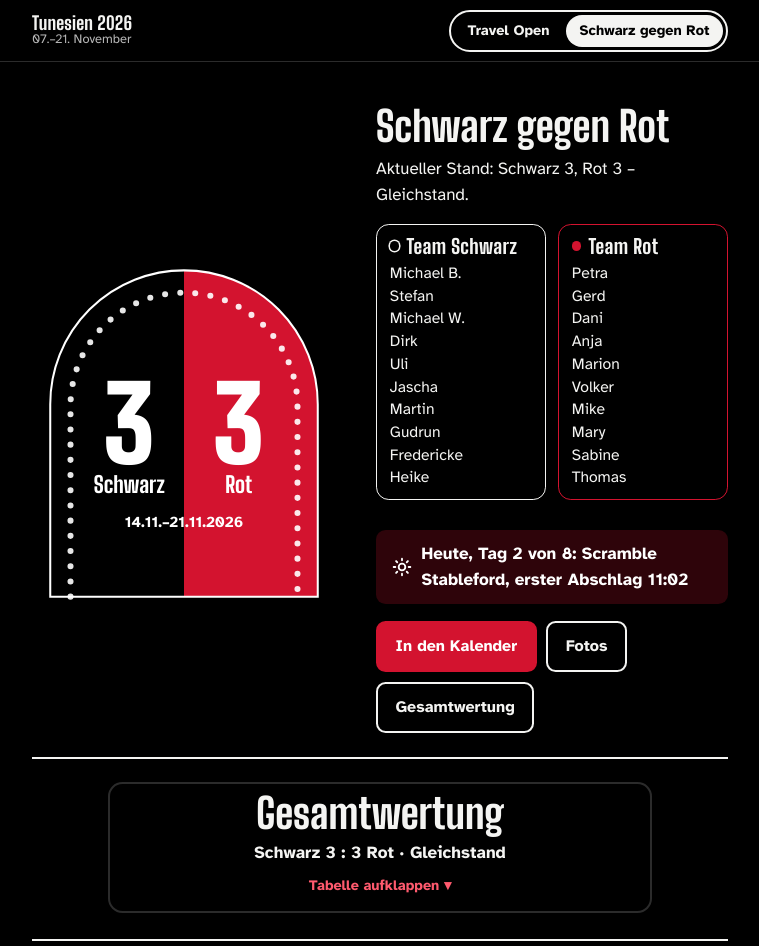
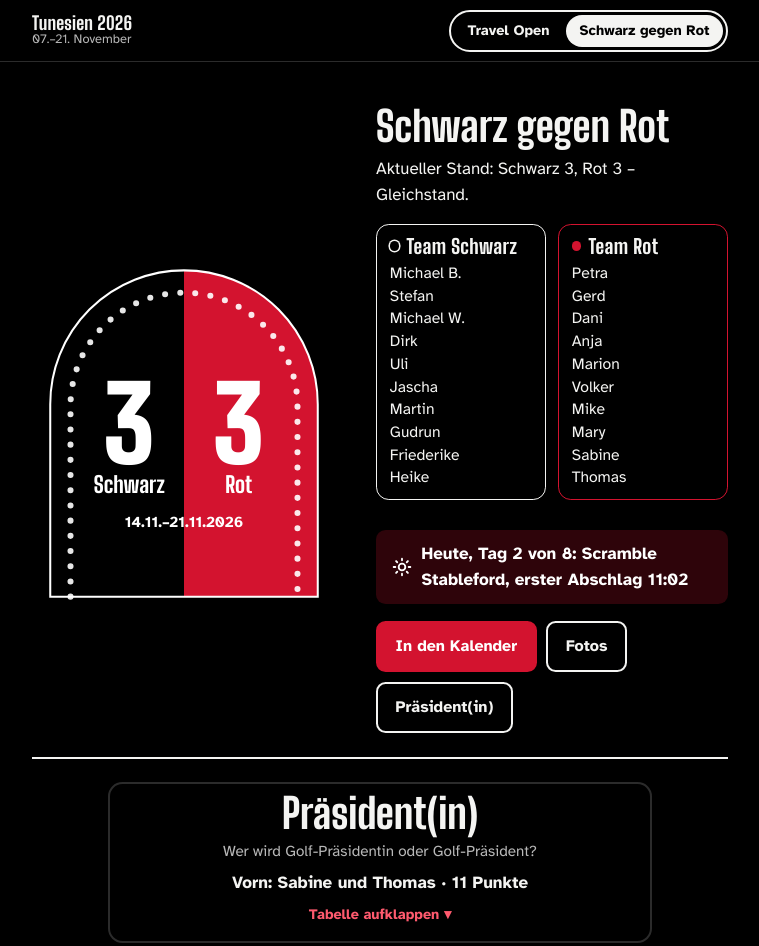
Before and after one commit to Marinek/travel-open-rs, a plain HTML site: page index.html in a window 1280 px wide. Shown: the top 946 px of the page, without its empty margins (260-1019 px from the left). Drawn offline with Linux system fonts and the light colour scheme.

Commit message:
Ergebnisse für die Präsidentin.

```diff
--- a/daten.js
+++ b/daten.js
@@ -236,10 +236,10 @@ const REISE = {
       name: "Schwarz gegen Rot",
       von: "2026-11-14",
       bis: "2026-11-21",
-      untertitel: "Zwei Teams, fünf Spieltage, ein Golf-Präsident.",
+      untertitel: "Zwei Teams, fünf Spieltage – und am Ende eine Golf-Präsidentin oder ein Golf-Präsident.",
       // Wer spielt für welches Team? Paare in den Flights werden danach eingefärbt.
       kader: {
-        schwarz: ["Michael B.", "Stefan", "Michael W.", "Dirk", "Uli", "Jascha", "Martin", "Gudrun", "Fredericke", "Heike"],
+        schwarz: ["Michael B.", "Stefan", "Michael W.", "Dirk", "Uli", "Jascha", "Martin", "Gudrun", "Friederike", "Heike"],
         rot: ["Petra", "Gerd", "Dani", "Anja", "Marion", "Volker", "Mike", "Mary", "Sabine", "Thomas"]
       },
       tage: [
@@ -282,11 +282,19 @@ const REISE = {
               ["Dani + Anja", "Michael W. + Dirk"],
               ["Marion + Volker", "Uli + Jascha"],
               ["Mike + Mary", "Martin + Gudrun"],
-              ["Sabine + Thomas", "Fredericke + Heike"]
+              ["Sabine + Thomas", "Friederike + Heike"]
             ],
             // Schwarz gegen Rot: wer hat den Flight gewonnen? "schwarz", "rot" oder
             // "unentschieden" (dann bekommen beide Teams einen Punkt). Ein Sieg = 1 Punkt.
             duell: ["schwarz", "rot", "rot", "unentschieden", "schwarz"]
+          },
+          // Präsidentschafts-Wertung (einzeln): Punkte des Tages pro Person –
+          // für jede gespielte 5 gibt es einen Punkt. Namen wie im kader.
+          praesident: {
+            "Dirk": 9, "Michael W.": 9, "Michael B.": 5, "Friederike": 8, "Heike": 8,
+            "Stefan": 5, "Martin": 4, "Gudrun": 4, "Jascha": 6, "Uli": 6,
+            "Volker": 8, "Marion": 8, "Gerd": 5, "Mary": 9, "Thomas": 11,
+            "Anja": 6, "Sabine": 11, "Mike": 9, "Dani": 6, "Petra": 5
           }
         },
         {
@@ -374,7 +382,7 @@ const REISE = {
             { t: "09:30", x: "Gemeinsames Dehnen, Einschlagen auf der Range, Putten" },
             { t: "10:30", tee: true, x: "Abschlag „Kampf der Titanen“ – Lochwettspiel Einzel, Schwarz gegen Rot" },
             { t: "16:30", back: true, x: "Abholung mit dem privaten Bus ins Hotel" },
-            { t: "18:30", eve: true, bis: "23:59", key: true, x: "Treffen an der Bar – Siegerehrung: Welches Team hat gewonnen? Kürung des Golf-Präsidenten" },
+            { t: "18:30", eve: true, bis: "23:59", key: true, x: "Treffen an der Bar – Siegerehrung: Welches Team hat gewonnen? Wer wird Golf-Präsidentin oder Golf-Präsident?" },
             { t: "19:00", x: "Gala-Abend" },
             { x: "Große Party an der Bar – wir feiern die Siegergruppe. Offenes Ende." }
           ],
--- a/index.html
+++ b/index.html
@@ -72,6 +72,7 @@ a.status:hover{text-decoration:underline}
 .liga summary:hover{border-color:var(--ink)}
 .liga-titel{font:800 clamp(1.9rem,6vw,2.6rem)/1 var(--display)}
 .liga-spitze{font-weight:700}
+.liga-unter{font-size:.95rem;color:var(--muted)}
 .liga-auf::after{content:"Tabelle aufklappen ▾";font-size:.9rem;color:var(--accent);font-weight:700}
 .liga[open] .liga-auf::after{content:"Tabelle zuklappen ▴"}
 body.w2 .liga-auf::after{color:#ff5a6e}
@@ -153,7 +154,6 @@ body.w2 .platz{color:#fff}
 .paar.remis .rang{background:#C9CFD8;color:var(--tinte)}
 .duell-tag{display:flex;align-items:center;gap:.45rem;flex-wrap:wrap;margin:.6rem 0 0;font-weight:700}
 .duell-tag b{font:800 1.5rem/1 var(--display);letter-spacing:.04em}
-.liga tr.summe td{font-weight:700;border-top:2px solid var(--ink);border-bottom:0}
 .kader{display:grid;grid-template-columns:1fr 1fr;gap:.75rem;margin:1rem 0;max-width:34rem}
 .kader div{border:1.5px solid var(--line);border-radius:.8rem;padding:.6rem .8rem}
 .kader .k-rot{border-color:var(--rot)}
@@ -306,7 +306,7 @@ details.formen dd{margin:0;color:var(--muted)}
       const ersterSpieltag = w.tage.find(t => t.art === "golf");
       const stand = st
         ? `<p>Aktueller Stand: Schwarz ${st.schwarz}, Rot ${st.rot} – ${standText(st)}.</p>`
-        : `<p>Fünf Spieltage auf GC Oliver, GC Foret und GC Jasmin. Der erste Punkt fällt am ${wtLang(ersterSpieltag.datum)}, ${kurz(ersterSpieltag.datum)}, beim Finale am Freitag wird der Golf-Präsident gekürt.</p>`;
+        : `<p>Fünf Spieltage auf GC Oliver, GC Foret und GC Jasmin. Der erste Punkt fällt am ${wtLang(ersterSpieltag.datum)}, ${kurz(ersterSpieltag.datum)}, beim Finale am Freitag wird die Golf-Präsidentin oder der Golf-Präsident gekürt.</p>`;
       const k = w.kader;
       const kader = k ? `<div class="kader">${[["schwarz","Schwarz"],["rot","Rot"]].map(([f, n]) =>
         `<div class="k-${f}"><h3 class="team-${f}">${PUNKT(f)}Team ${n}</h3><ul>${k[f].map(x => `<li>${esc(x)}</li>`).join("")}</ul></div>`).join("")}</div>` : "";
@@ -314,7 +314,7 @@ details.formen dd{margin:0;color:var(--muted)}
     }
     return `<section class="buehne"><div class="tor">${tor(w)}${innen}</div>
       <div class="info">${info}${status}
-        <div class="knopfzeile"><a class="knopf voll" href="#kalender">In den Kalender</a><a class="knopf" href="fotos.html">Fotos</a>${w.tage.some(t => punkteAm(t) || teamPunkteAm(t)) ? `<a class="knopf" href="#liga" onclick="document.getElementById('liga').open=true">Gesamtwertung</a>` : ""}</div>
+        <div class="knopfzeile"><a class="knopf voll" href="#kalender">In den Kalender</a><a class="knopf" href="fotos.html">Fotos</a>${w.tage.some(t => punkteAm(t) || praesidentAm(t)) ? `<a class="knopf" href="#liga" onclick="document.getElementById('liga').open=true">${w.kader ? "Präsident(in)" : "Gesamtwertung"}</a>` : ""}</div>
       </div></section>`;
   }
 
@@ -355,27 +355,15 @@ details.formen dd{margin:0;color:var(--muted)}
     return tage.reduce((a, p) => ({schwarz: a.schwarz + p.schwarz, rot: a.rot + p.rot}), {schwarz: 0, rot: 0});
   }
   const standText = st => st.schwarz === st.rot ? "Gleichstand" : `${st.schwarz > st.rot ? "Schwarz" : "Rot"} führt`;
-  function teamLiga(w){
-    const tage = w.tage.map(t => ({tag: t, p: teamPunkteAm(t)})).filter(x => x.p);
-    if (!tage.length) return "";
-    const st = teamStand(w), letzter = tage[tage.length - 1].tag;
-    const zeilen = tage.map(({tag, p}) => `<tr><td>${wt(tag.datum)} ${kurz(tag.datum)}<small class="vorher">${esc(tag.titel)}</small></td>
-      <td class="pkt">${p.schwarz}</td><td class="pkt">${p.rot}</td></tr>`).join("");
-    return `<details class="liga" id="liga">
-      <summary><span class="liga-titel">Gesamtwertung</span><span class="liga-spitze">Schwarz ${st.schwarz} : ${st.rot} Rot · ${standText(st)}</span><span class="liga-auf" aria-hidden="true"></span></summary>
-      <p>Stand nach ${wtLang(letzter.datum)}, ${kurz(letzter.datum)} · Jeder gewonnene Flight bringt dem Team einen Punkt, bei Unentschieden bekommen beide Teams einen.</p>
-      <div class="liga-rahmen"><table>
-        <thead><tr><th scope="col">Spieltag</th><th scope="col" class="pkt"><span class="team-schwarz">${PUNKT(1)}</span> Schwarz</th><th scope="col" class="pkt"><span class="team-rot">${PUNKT(1)}</span> Rot</th></tr></thead>
-        <tbody>${zeilen}<tr class="summe"><td>Gesamt</td><td class="pkt">${st.schwarz}</td><td class="pkt">${st.rot}</td></tr></tbody></table></div>
-    </details>`;
-  }
-
+  // Schwarz gegen Rot: Präsidentschafts-Wertung, einzeln (tag.praesident)
+  const praesidentAm = t => t.praesident || null;
   function liga(w){
-    if (w.kader) return teamLiga(w);
-    const gewertet = w.tage.map(t => ({tag: t, p: punkteAm(t)})).filter(x => x.p);
+    const praes = !!w.kader, quelle = praes ? praesidentAm : punkteAm;
+    const gewertet = w.tage.map(t => ({tag: t, p: quelle(t)})).filter(x => x.p);
     if (!gewertet.length) return "";
     const alle = new Set();
     w.tage.forEach(t => (t.abschlag && t.abschlag.teams || []).flat().flatMap(spielerVon).forEach(n => alle.add(n)));
+    if (praes) Object.values(w.kader).flat().forEach(n => alle.add(n));
     const stand = {}; alle.forEach(n => stand[n] = 0);
     let vorher = null;
     gewertet.forEach((x, i) => {
@@ -401,12 +389,12 @@ details.formen dd{margin:0;color:var(--muted)}
       }
       const geteilt = (i && l[i-1].rang === s.rang) ? " geteilt" : "";
       return `<tr class="${s.rang === 1 && s.punkte ? "vorn" : ""}${geteilt}">
-        <td class="rang-nr">${geteilt ? "" : s.rang + "."}</td><td>${esc(s.name)}</td>
+        <td class="rang-nr">${geteilt ? "" : s.rang + "."}</td><td>${praes ? (f => `<span class="team-${f}" title="Team ${f === "rot" ? "Rot" : "Schwarz"}">${PUNKT(f)}</span> `)(farbeVon(s.name, letzter.tag)) : ""}${esc(s.name)}</td>
         <td class="pkt">${s.punkte}</td><td class="veraend">${plus}${pfeil}</td></tr>`;
     }).join("");
     return `<details class="liga" id="liga">
-      <summary><span class="liga-titel">Gesamtwertung</span><span class="liga-spitze">${esc(spitze)}</span><span class="liga-auf" aria-hidden="true"></span></summary>
-      <p>Stand nach ${wtLang(letzter.tag.datum)}, ${kurz(letzter.tag.datum)} · Punkte gibt es für die besten Plätze des Tages – bei Team-Spielen für jeden Spieler im Team.</p>
+      <summary><span class="liga-titel">${praes ? "Präsident(in)" : "Gesamtwertung"}</span>${praes ? `<span class="liga-unter">Wer wird Golf-Präsidentin oder Golf-Präsident?</span>` : ""}<span class="liga-spitze">${esc(spitze)}</span><span class="liga-auf" aria-hidden="true"></span></summary>
+      <p>Stand nach ${wtLang(letzter.tag.datum)}, ${kurz(letzter.tag.datum)} · ${praes ? "Einzelwertung über alle Spieltage: Für jede gespielte 5 gibt es einen Punkt. Wer am Freitag vorn liegt, wird Golf-Präsidentin oder Golf-Präsident." : "Punkte gibt es für die besten Plätze des Tages – bei Team-Spielen für jeden Spieler im Team."}</p>
       <div class="liga-rahmen"><table>
         <thead><tr><th scope="col">Platz</th><th scope="col">Name</th><th scope="col" class="pkt">Punkte</th><th scope="col" class="veraend">${alterRang ? "Seit " + kurz(gewertet[gewertet.length - 2].tag.datum) : "Veränderung"}</th></tr></thead>
         <tbody>${zeilen}</tbody></table></div>
```
Also changed, not shown: 2 other files.
